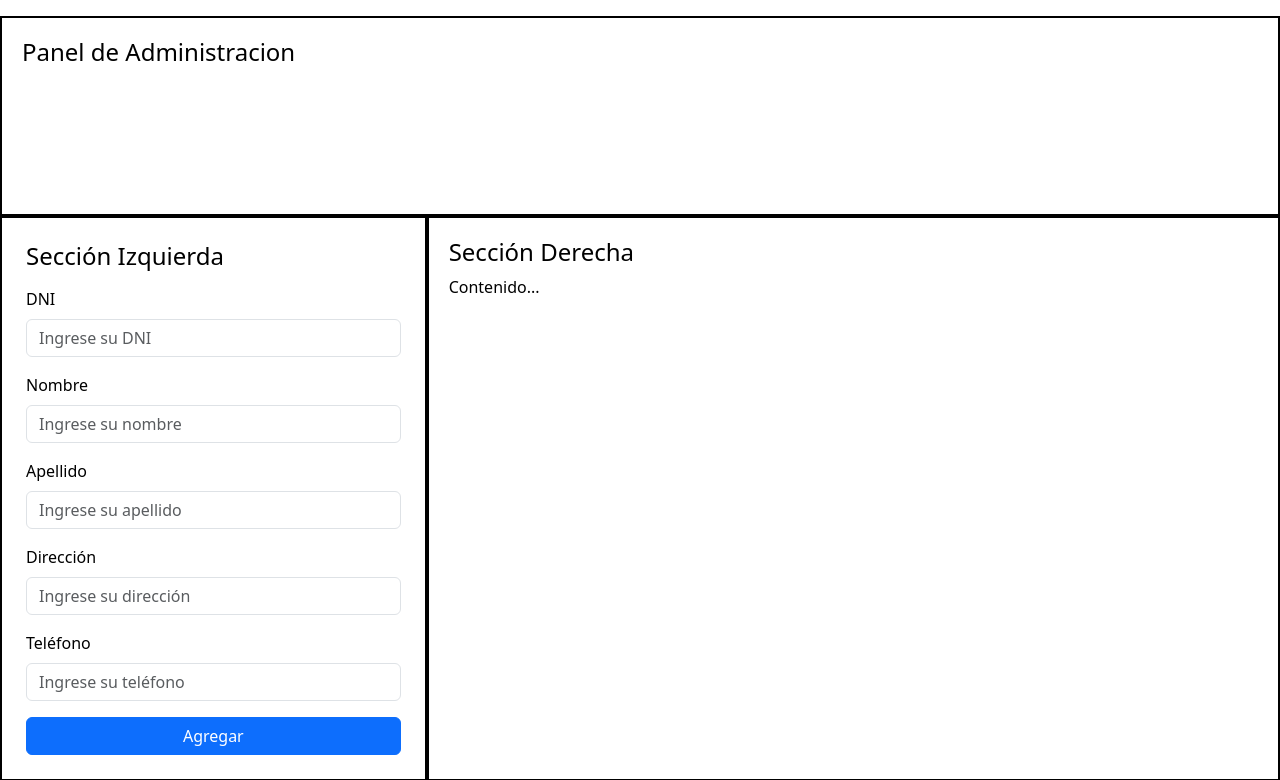
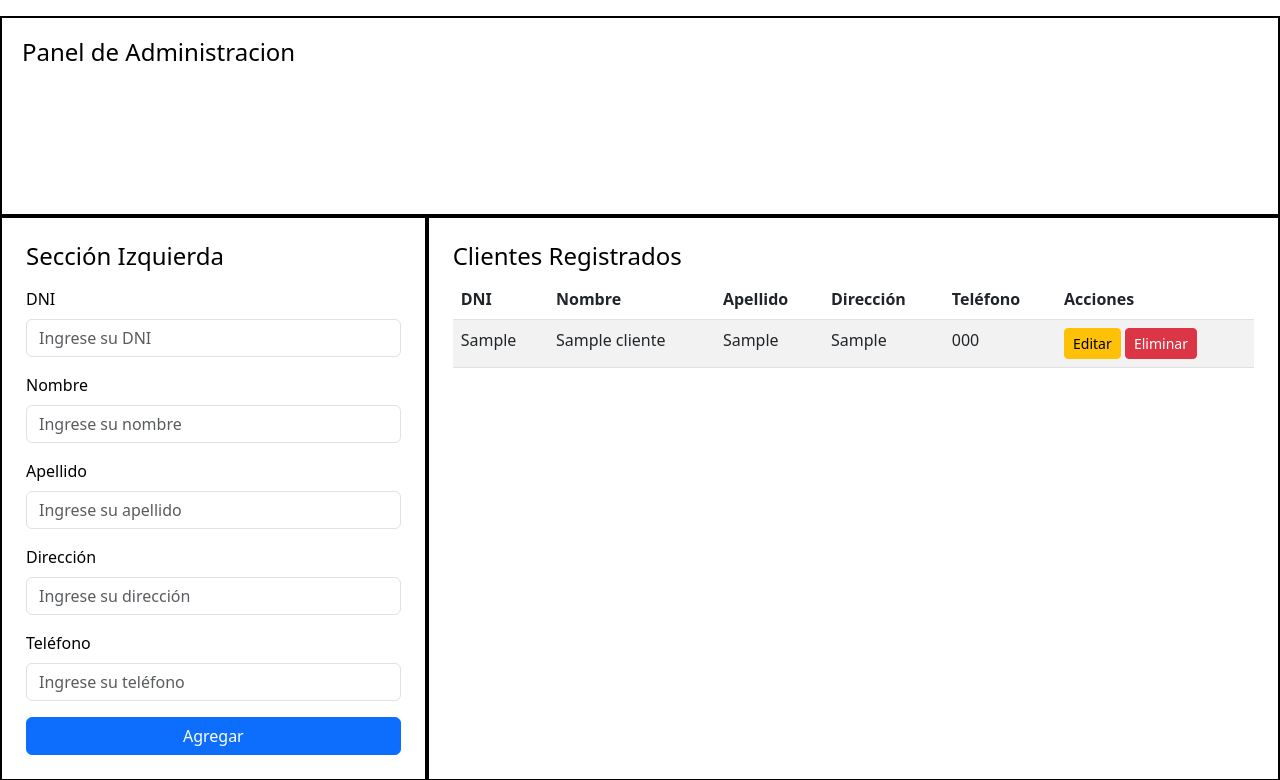
Before and after one commit to Negro-13/Django_solo, a Django app: page /administracion/clientes/ in a window 1280 px wide. Shown: the part 56-836 px from the top of the page. Run offline with Django 5.2, Linux system fonts and the light colour scheme; tables that the repository leaves empty hold one stand-in row (values such as "Sample post").

Commit message:
Clientes casi terminado

```diff
--- a/mi_proyecto/Taller/templates/taller/adminis/clientes.html
+++ b/mi_proyecto/Taller/templates/taller/adminis/clientes/clientes.html
@@ -41,12 +41,46 @@
 
     </div>
 
+    <!--Parte derecha -->
 
+    <div class="admin-box box-right p-4">
+        <h4>Clientes Registrados</h4>
+        <table class="table table-striped">
+            <thead>
+                <tr>
+                    <th>DNI</th>
+                    <th>Nombre</th>
+                    <th>Apellido</th>
+                    <th>Dirección</th>
+                    <th>Teléfono</th>
+                    <th>Acciones</th>
+                </tr>
+            </thead>
+            <tbody>
+                {% for cliente in clientes %}
+                <tr>
+                    <td>{{ cliente.DNI }}</td>
+                    <td>{{ cliente.Nombre }}</td>
+                    <td>{{ cliente.Apellido }}</td>
+                    <td>{{ cliente.Direccion }}</td>
+                    <td>{{ cliente.Telefono }}</td>
+                    <td>
+                        <a href="{% url 'editar_cliente' cliente.DNI %}" class="btn btn-sm btn-warning">Editar</a>
+                        <a href="{% url 'eliminar_cliente' cliente.DNI %}" class="btn btn-sm btn-danger"
+                            onclick="return confirm('¿Estás seguro que quieres eliminar este cliente?');">
+                            Eliminar
+                        </a>
+                    </td>
+                </tr>
+                {% empty %}
+                <tr>
+                    <td colspan="6">No hay clientes registrados.</td>
+                </tr>
+                {% endfor %}
+            </tbody>
+        </table>
+    </div>
 
-    <div class="admin-box box-right">
-        <h4>Sección Derecha</h4>
-        <p>Contenido...</p>
-    </div>
 
 </div>
 
--- a/mi_proyecto/Taller/urls.py
+++ b/mi_proyecto/Taller/urls.py
@@ -13,6 +13,10 @@ urlpatterns = [
     path('ubicacion_contacto/', views.ubicacion_contacto, name='ubicacion_contacto'),
 
     #Paginas de administracion
+    #Clientes
+    path('administracion/clientes/', views.clientes, name='clientes'),
+    path('administracion/clientes/editar/<str:dni>/', views.editar_cliente, name='editar_cliente'),
+    path('administracion/clientes/eliminar/<str:dni>/', views.eliminar_cliente, name='eliminar_cliente'),
 
-    path('administracion/clientes/', views.clientes, name='clientes'),
+    #Vehiculos
 ]
--- a/mi_proyecto/Taller/views.py
+++ b/mi_proyecto/Taller/views.py
@@ -33,18 +33,63 @@ def clientes(request):
         direccion = request.POST.get("direccion")
         telefono = request.POST.get("telefono")
 
-        # Conexión a la base de datos
         conn = get_connection()
         cursor = conn.cursor()
         cursor.execute(
-            "INSERT INTO clientes (dni, nombre, apellido, direccion, telefono) VALUES (%s, %s, %s, %s, %s)",
+            "INSERT INTO Clientes (DNI, Nombre, Apellido, Direccion, Telefono) VALUES (%s, %s, %s, %s, %s)",
             (dni, nombre, apellido, direccion, telefono)
         )
         conn.commit()
         cursor.close()
         conn.close()
 
-        return redirect('clientes')  # Redirige para evitar reenvío de formulario
+        return redirect('clientes')
 
-    # Si no es POST, simplemente muestra la página
-    return render(request, 'Taller/adminis/clientes.html')
+    # Leer los datos de la tabla Clientes
+    conn = get_connection()
+    cursor = conn.cursor(dictionary=True)  # Devuelve diccionarios
+    cursor.execute("SELECT * FROM Clientes")
+    clientes_db = cursor.fetchall()
+    cursor.close()
+    conn.close()
+
+    return render(request, 'Taller/adminis/clientes/clientes.html', {"clientes": clientes_db})
+
+def editar_cliente(request, dni):
+    conn = get_connection()
+    cursor = conn.cursor(dictionary=True)
+
+    if request.method == "POST":
+        nombre = request.POST.get("nombre")
+        apellido = request.POST.get("apellido")
+        direccion = request.POST.get("direccion")
+        telefono = request.POST.get("telefono")
+
+        cursor.execute(
+            "UPDATE Clientes SET Nombre=%s, Apellido=%s, Direccion=%s, Telefono=%s WHERE DNI=%s",
+            (nombre, apellido, direccion, telefono, dni)
+        )
+        conn.commit()
+        cursor.close()
+        conn.close()
+        return redirect('clientes')
+
+    # Obtener datos actuales del cliente
+    cursor.execute("SELECT * FROM Clientes WHERE DNI=%s", (dni,))
+    cliente = cursor.fetchone()
+    cursor.close()
+    conn.close()
+
+    return render(request, 'Taller/adminis/clientes/editar_cliente.html', {"cliente": cliente})
+
+
+def eliminar_cliente(request, dni):
+    conn = get_connection()
+    cursor = conn.cursor()
+    cursor.execute("DELETE FROM Clientes WHERE DNI=%s", (dni,))
+    conn.commit()
+    cursor.close()
+    conn.close()
+    return redirect('clientes')
+
+#Panel de administracion de Vehiculos
```
Also changed, not shown: mi_proyecto/Taller/templates/taller/adminis/clientes/editar_cliente.html (added, +30 -0 lines), mi_proyecto/Taller/templates/taller/adminis/proveedores.html (deleted), mi_proyecto/Taller/templates/taller/adminis/stock.html (deleted), mi_proyecto/Taller/templates/taller/adminis/vehiculos.html (deleted).
